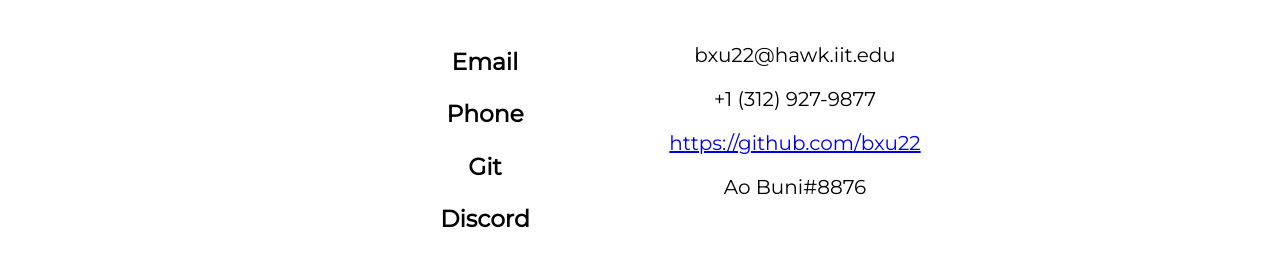
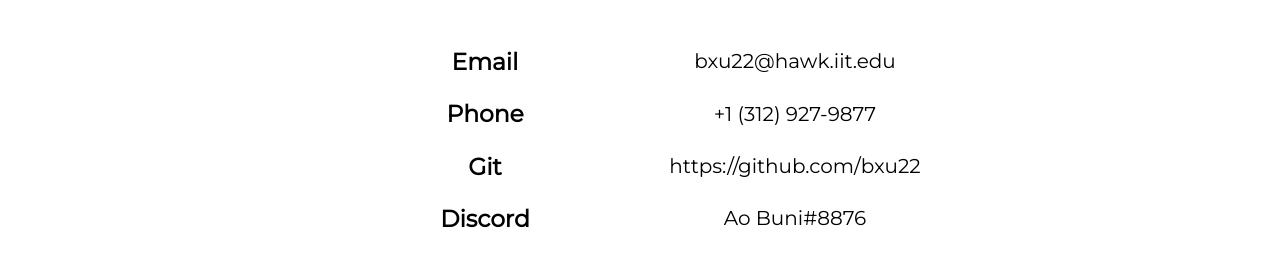
Before and after one commit to bxu22/personal_website, a plain HTML site: page contact.html in a window 1280 px wide. Shown: the part 238-504 px from the top of the page. Drawn offline with Linux system fonts and the light colour scheme.

Commit message:
changed contact_details from id to class

```diff
--- a/css/contact_style.css
+++ b/css/contact_style.css
@@ -31,17 +31,17 @@
     flex: 1;
 }
 
-#contact_detail > p {
+.contact_detail > p {
     margin: 23.4px;
     padding: 2.5px;
 }
 
-#contact_detail > p > a {
+.contact_detail > p > a {
     text-decoration: none;
     color: black;
 }
 
-#contact_detail > p > a:hover {
+.contact_detail > p > a:hover {
     background-color: rgba(60, 60, 60, 0.5);
     color: white;
 }
```
